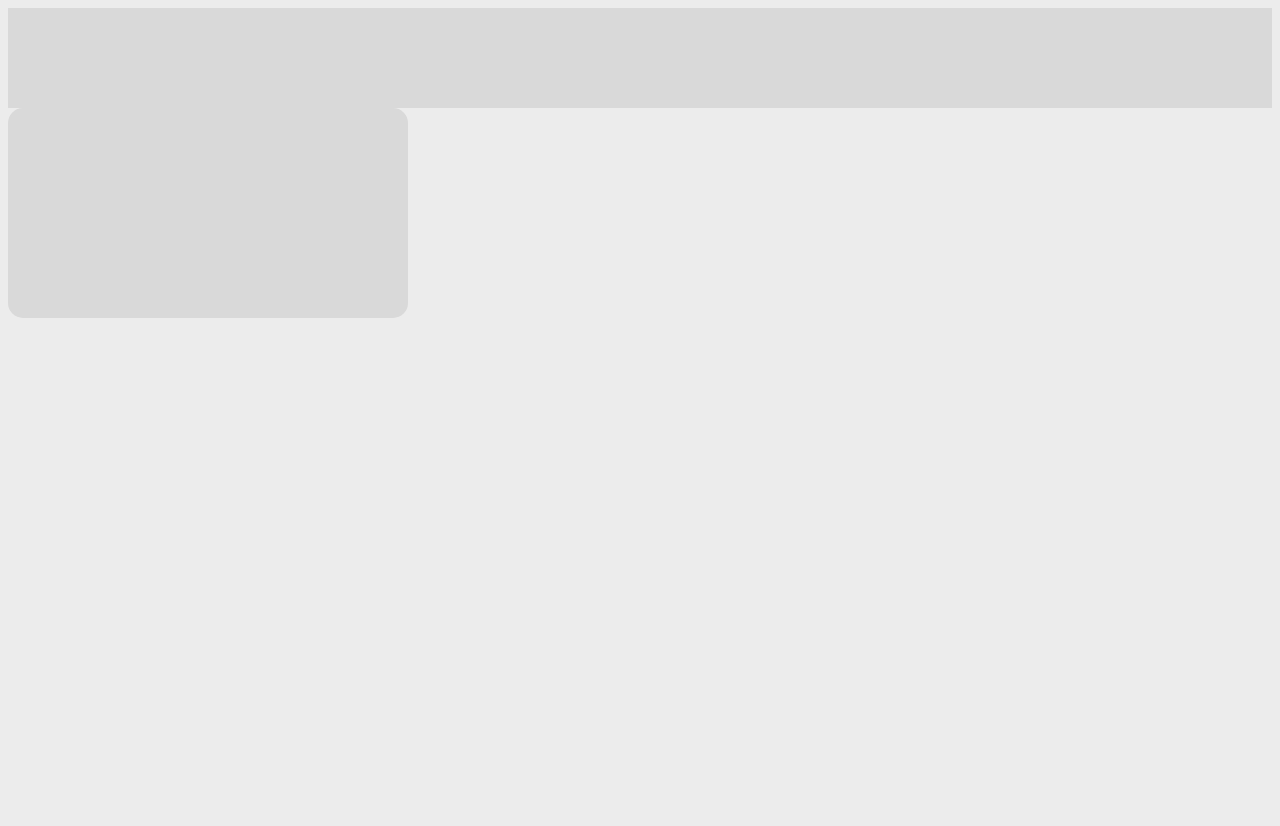
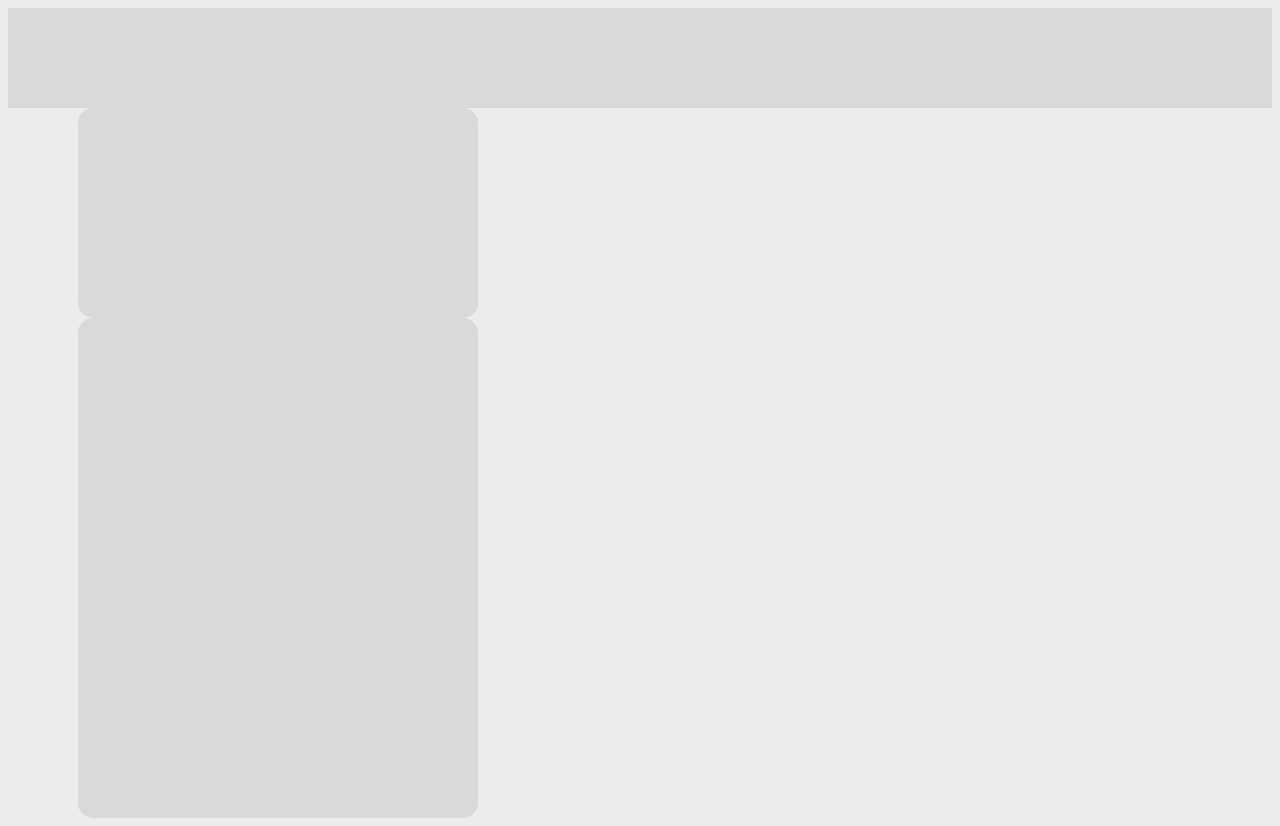
Before and after one commit to Te22e-Hammar-Theodore/Recept_inlamning, a plain HTML site: page index.html in a window 1280 px wide. Before the commit the page ends 800 px from the top, so only its background shows below. Drawn offline with Linux system fonts and the light colour scheme.

Commit message:
Stil beskrivning

```diff
--- a/style.css
+++ b/style.css
@@ -12,13 +12,22 @@ body {
 }
 
 .title {
-  width: 400px;
-  height: 210px;
+  width: 25rem;
+  height: 13.1rem;
   border-radius: 15px;
   background: #d9d9d9;
 }
 
 .description {
+  width: 25rem;
+  height: 31.3rem;
+  border-radius: 15px;
+  background: #d9d9d9;
+}
+
+.description,
+.title {
+  margin-left: 70px;
 }
 
 .main-image {
```
